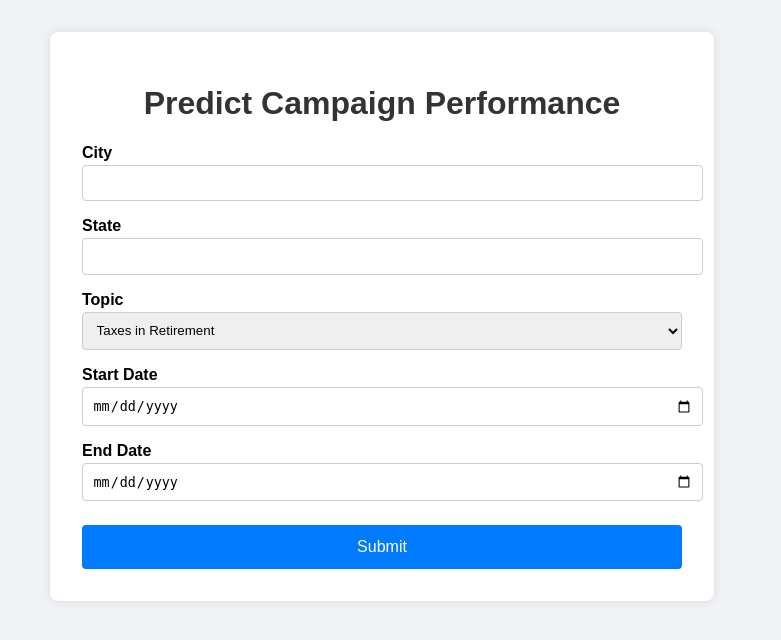
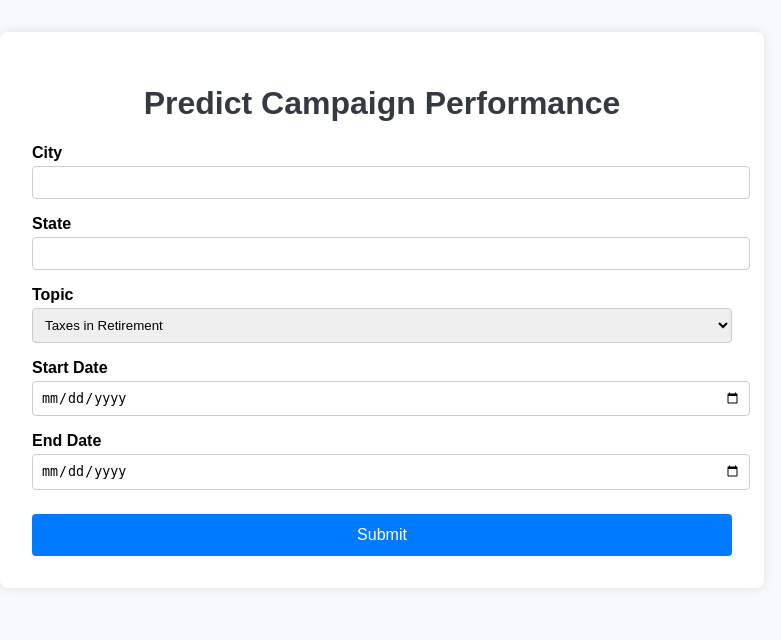
Before and after one commit to mashley00/market-performance, a FastAPI app: page /predict-form in a window 1280 px wide. Shown: the top 640 px of the page, without its empty margins (258-1039 px from the left). Run offline with FastAPI, Linux system fonts and the light colour scheme.

Commit message:
Update predict_form.html

```diff
--- a/templates/predict_form.html
+++ b/templates/predict_form.html
@@ -1,21 +1,25 @@
 <!DOCTYPE html>
 <html>
 <head>
-    <title>Predict Performance</title>
+    <title>Predict Campaign Performance</title>
     <style>
         body {
             font-family: Arial, sans-serif;
-            background-color: #f0f2f5;
+            background-color: #f8f9fa;
             margin: 0;
             padding: 2rem;
         }
         .container {
-            max-width: 600px;
+            max-width: 700px;
             margin: auto;
             padding: 2rem;
-            background: white;
+            background-color: white;
+            box-shadow: 0 0 12px rgba(0,0,0,0.1);
             border-radius: 8px;
-            box-shadow: 0 0 10px rgba(0,0,0,0.1);
+        }
+        h1 {
+            text-align: center;
+            color: #343a40;
         }
         label {
             font-weight: bold;
@@ -24,24 +28,20 @@
         }
         input, select {
             width: 100%;
-            padding: 0.6rem;
-            margin-top: 0.2rem;
+            padding: 0.5rem;
+            margin-top: 0.25rem;
+            border: 1px solid #ccc;
             border-radius: 4px;
-            border: 1px solid #ccc;
         }
         button {
             margin-top: 1.5rem;
             width: 100%;
-            padding: 0.8rem;
-            font-size: 1rem;
+            padding: 0.75rem;
             background-color: #007bff;
             color: white;
             border: none;
             border-radius: 4px;
-        }
-        h1 {
-            text-align: center;
-            color: #333;
+            font-size: 1rem;
         }
     </style>
 </head>
@@ -50,23 +50,23 @@
     <h1>Predict Campaign Performance</h1>
     <form method="post" action="/predict-form">
         <label for="city">City</label>
-        <input type="text" name="city" id="city" required>
+        <input type="text" id="city" name="city" required>
 
         <label for="state">State</label>
-        <input type="text" name="state" id="state" required>
+        <input type="text" id="state" name="state" required>
 
         <label for="topic">Topic</label>
-        <select name="topic" id="topic" required>
+        <select id="topic" name="topic">
             <option value="TIR">Taxes in Retirement</option>
             <option value="EP">Estate Planning</option>
             <option value="SS">Social Security</option>
         </select>
 
         <label for="start_date">Start Date</label>
-        <input type="date" name="start_date" id="start_date" required>
+        <input type="date" id="start_date" name="start_date" required>
 
         <label for="end_date">End Date</label>
-        <input type="date" name="end_date" id="end_date" required>
+        <input type="date" id="end_date" name="end_date" required>
 
         <button type="submit">Submit</button>
     </form>
```
